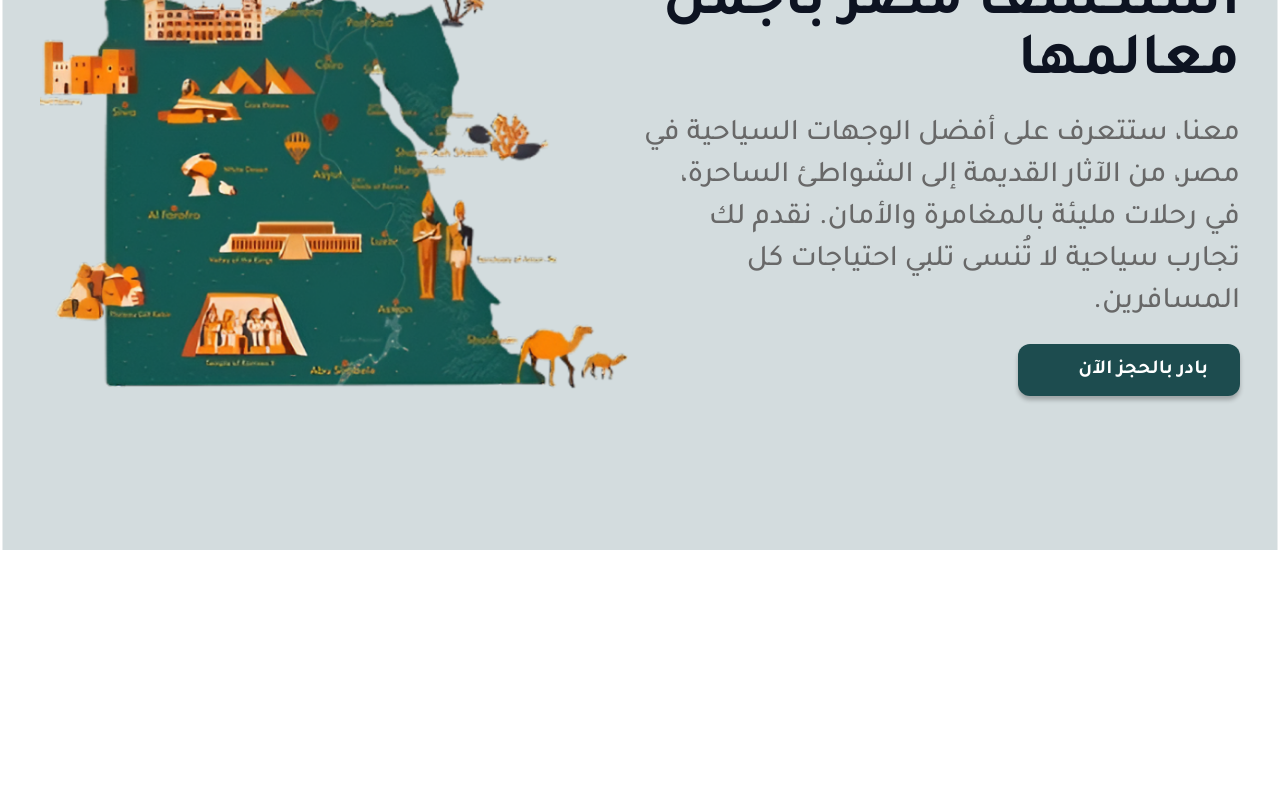
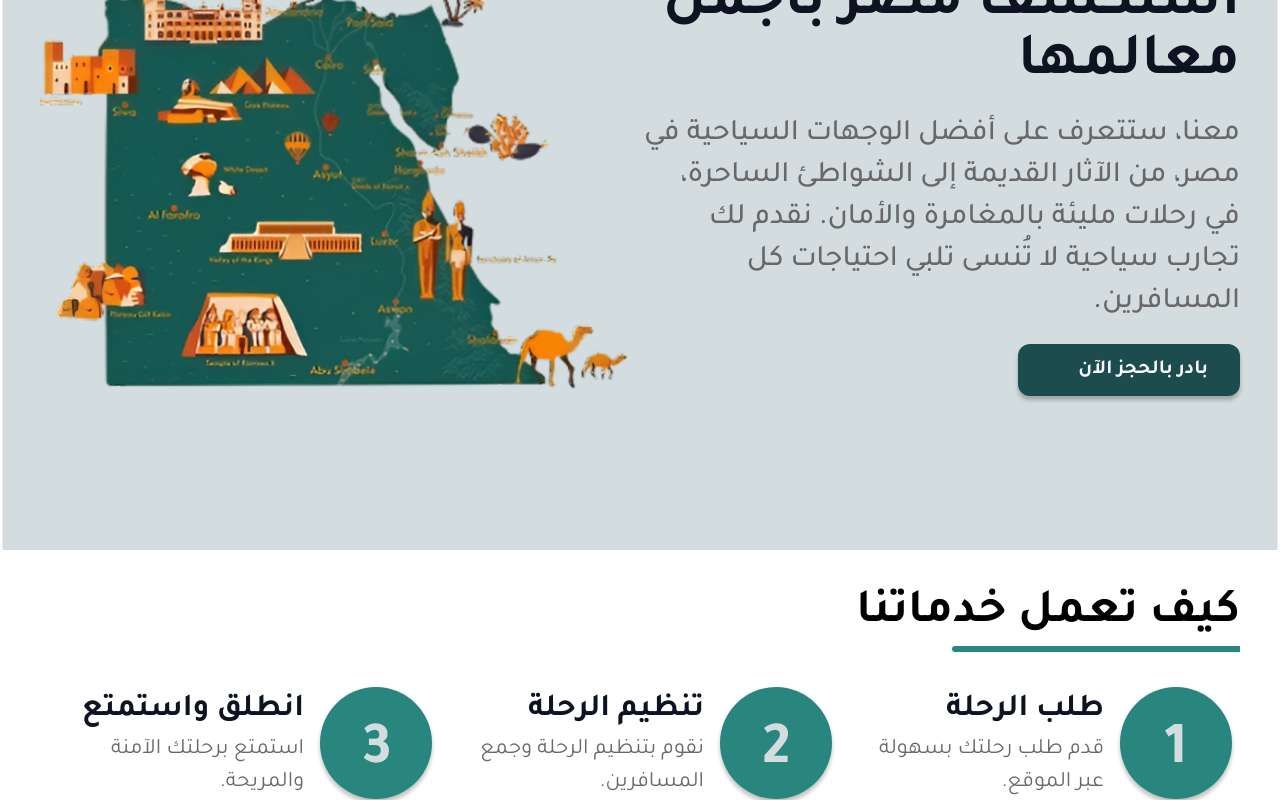
Before and after one commit to yousiefhamed/elomar-travel, a Next.js app: page / in a window 1280 px wide. Shown: the part 2461-3261 px from the top of the page. Before the commit the page ends 3011 px from the top, so only its background shows below. Built offline with nearby package versions, Linux system fonts and the light colour scheme; some icons are missing.

Commit message:
adding how it works component

```diff
--- /dev/null
+++ b/app/components/HowItWorks.tsx
@@ -0,0 +1,53 @@
+import Heading from "./utils/Heading";
+
+const HowItWorks = () => {
+  const steps = [
+    {
+      title: "طلب الرحلة",
+      description: "قدم طلب رحلتك بسهولة عبر الموقع.",
+    },
+    {
+      title: "تنظيم الرحلة",
+      description: "نقوم بتنظيم الرحلة وجمع المسافرين.",
+    },
+    {
+      title: "انطلق واستمتع",
+      description: "استمتع برحلتك الآمنة والمريحة.",
+    },
+  ];
+  return (
+    <section className="w-full flex-center-center flex-col">
+      <Heading title="كيف تعمل خدماتنا" />
+      <div className="w-full flex flex-wrap gap-y-8 xl:gap-y-0">
+        {steps.map((step, index) => (
+          <div
+            key={step.title}
+            className={`basis-full xl:basis-1/3 flex justify-center text-center xs:text-right xs:justify-start flex-col xs:flex-row xl:justify-center xs:mr-10 md:mr-0 items-center gap-4 px-2 ${
+              index === 0
+                ? "md:justify-start"
+                : index === 1
+                ? "md:justify-center"
+                : "md:justify-end"
+            }`}
+          >
+            <div className="size-28 flex-center-center rounded-full bg-green-light shadow-btn shrink-0">
+              <h3 className="text-decor-gray-light text-6xl font-bold h-[40px]">
+                {index + 1}
+              </h3>
+            </div>
+            <p className="flex flex-col">
+              <span className="text-blue-deep text-[32px] font-bold">
+                {step.title}
+              </span>
+              <span className="text-decor-gray-text text-[22px]">
+                {step.description}
+              </span>
+            </p>
+          </div>
+        ))}
+      </div>
+    </section>
+  );
+};
+
+export default HowItWorks;
--- a/app/page.tsx
+++ b/app/page.tsx
@@ -1,5 +1,6 @@
 import Destination from "./components/Destination";
 import Hero from "./components/Hero";
+import HowItWorks from "./components/HowItWorks";
 import ValueProposition from "./components/ValueProposition";
 import WhyChooseUs from "./components/WhyChooseUs";
 
@@ -10,6 +11,7 @@ export default function Home() {
       <Destination />
       <WhyChooseUs />
       <ValueProposition />
+      <HowItWorks />
     </>
   );
 }
```
